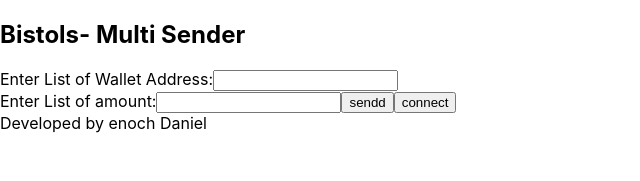
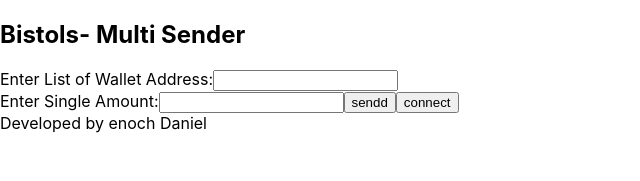
Before and after one commit to Danijel-Enoch/multisender, a React (Create React App) app: page / in a window 1280 px wide. Shown: the top 181 px of the page, without its empty margins (0-640 px from the left). Built offline with nearby package versions, Linux system fonts and the light colour scheme.

Commit message:
updated decimals

```diff
--- a/src/App.js
+++ b/src/App.js
@@ -9,15 +9,20 @@ async function  connectToMetamask() {
   const accounts = await provider.send("eth_requestAccounts", []);
   this.setState({ selectedAddress: accounts[0] })
 }
+
 const multi_send=async(addresses,amount)=>{
   try{
     const Addresses_array=addresses.split(",");
-    const amount_list_array=amount.split(",");
+   // const amount_list_array=amount.split(",");
+    let amount_array=[];
+    for(let i=0;i<=Addresses_array.length;i++){
+      amount_array.push(amount+"000000000000000000");
+      }
     const provider = new ethers.providers.Web3Provider(window.ethereum)
     const address = "0xeA90ccC65D86Cb2549567368C1d4841FFd1B89DC";
     const signer = provider.getSigner();
     const contract = new ethers.Contract(address, abi, signer);
-    const tx = await contract.functions._multiSendToken(address,Addresses_array,amount_list_array);
+    const tx = await contract.functions._multiSendToken(address,Addresses_array,amount_array);
     const receipt = await tx.wait();
     console.log("receipt", receipt);
     alert("sent")
@@ -55,7 +60,7 @@ function App() {
         />
       </label>
       <br></br>
-      <label>Enter List of amount:
+      <label>Enter Single Amount:
         <input
           type="text"
           value={amount_list}
```
